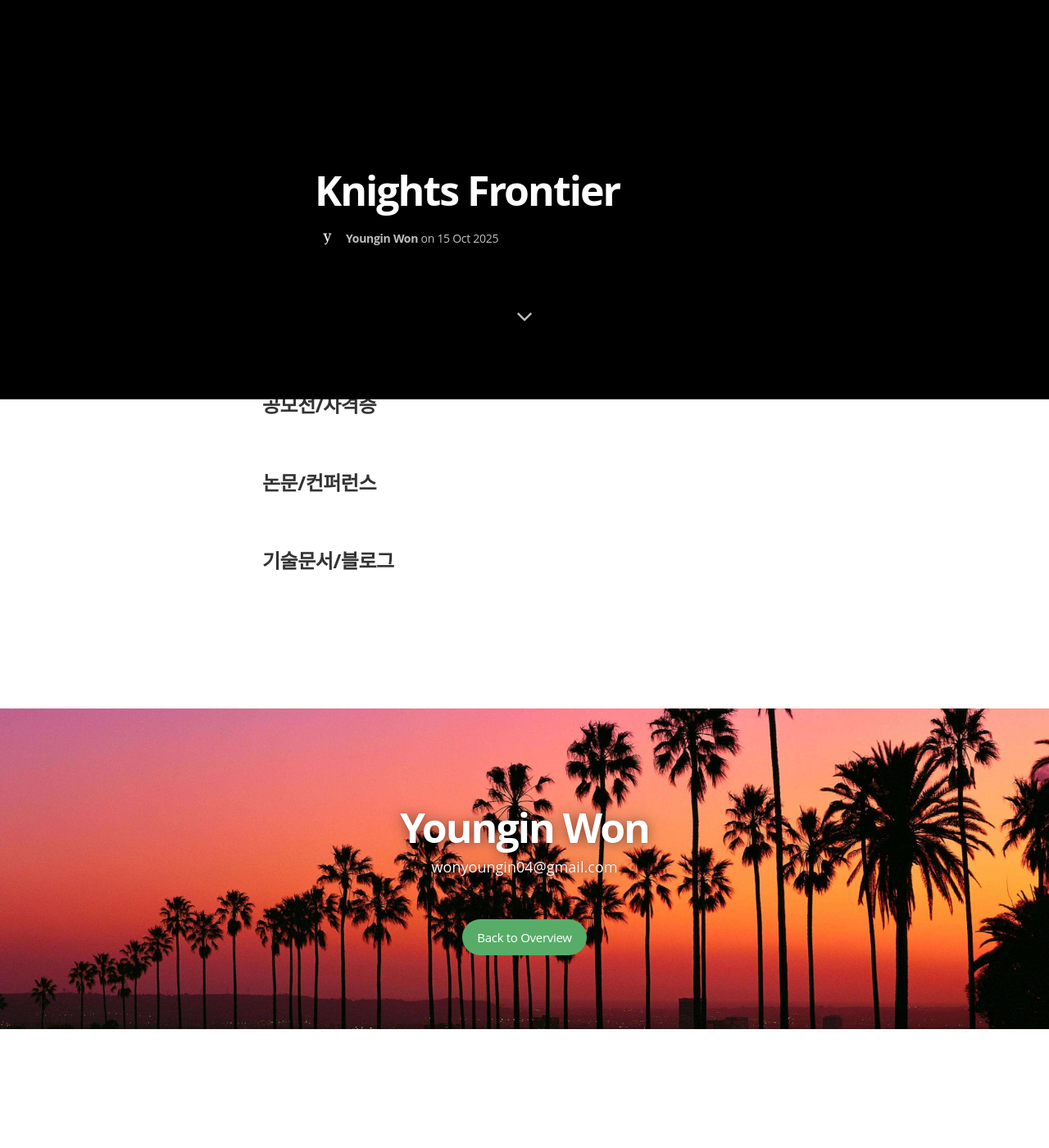
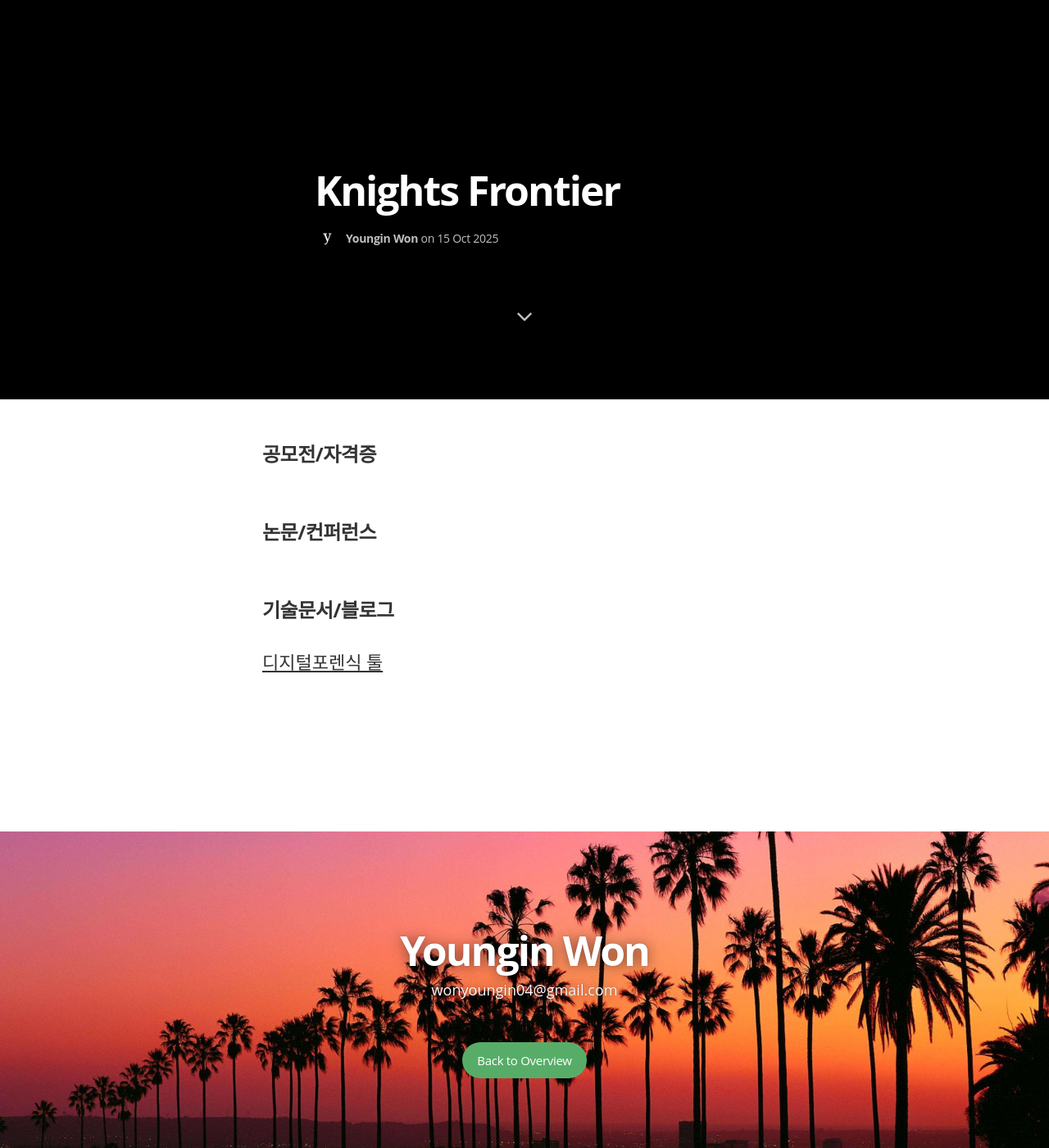
Before and after one commit to amethyst0225/amethyst0225.github.io, a Jekyll site: the page built from _posts/2025-10-15-first-post.markdown, in a window 1280 px wide and 1400 px high, scrolled down 913 px. Shown: the whole window at 82% size. Built offline with Jekyll 4.4.1, drawn with Linux system fonts in a browser that asks for light colours; nearby versions of some CDN libraries; some web fonts are replaced; before the commit the page ends 2168 px from its top, so only the background shows below that.

Commit message:
edit xml

```diff
--- a/_config.yml
+++ b/_config.yml
@@ -22,7 +22,7 @@
 
 paginate:	5
 
-# url: "http://myblog.***.***" # the base hostname & protocol for your site
+url: "https://amethyst0225.github.io/" # the base hostname & protocol for your site
 # baseurl: ""
 #used to display twitter cards
 #twitter_handle: '@dirkfabisch'
--- a/_includes/footer.html
+++ b/_includes/footer.html
@@ -1,8 +1,7 @@
 <!-- footer start -->
 
 <footer class="site-footer">
-  <a class="subscribe" href="{{ "/feed.xml" | prepend: site.baseurl }}"> <span class="tooltip"> <i class="fa fa-rss"></i> Subscribe!</span></a>
-    <div class="inner">
+    <div>
          <section class="copyright">All content copyright <a href="mailto:{{ site.email}}">{{ site.name }}</a> &copy; {{ site.time | date: '%Y' }} &bull; All rights reserved.</section>
          <section class="poweredby">Made with <a href="http://jekyllrb.com"> Jekyll</a></section>
     </div>
--- a/_layouts/page.html
+++ b/_layouts/page.html
@@ -33,9 +33,7 @@
             </div>
           </div>
         </div>
-        <br>
-        <br>
-        <br>
+
         {% endif %}
         <section class="post-content">
           <a name="topofpage"></a>
--- a/_posts/2025-10-15-first-post.markdown
+++ b/_posts/2025-10-15-first-post.markdown
@@ -12,6 +12,9 @@
 <br>
 ##### 버그바운티
 <br>
+[CVE-2025-55298](https://nvd.nist.gov/vuln/detail/CVE-2025-55298)
+[CVE-2025-55212](https://nvd.nist.gov/vuln/detail/CVE-2025-55212)
+<br>
 ##### CTF/워게임
 <br>
 ##### 개발/오픈소스
@@ -21,3 +24,5 @@
 ##### 논문/컨퍼런스
 <br>
 ##### 기술문서/블로그
+<br>
+[디지털포렌식 툴](https://gardenia02.tistory.com/)
```
Also changed, not shown: 4 other files.
